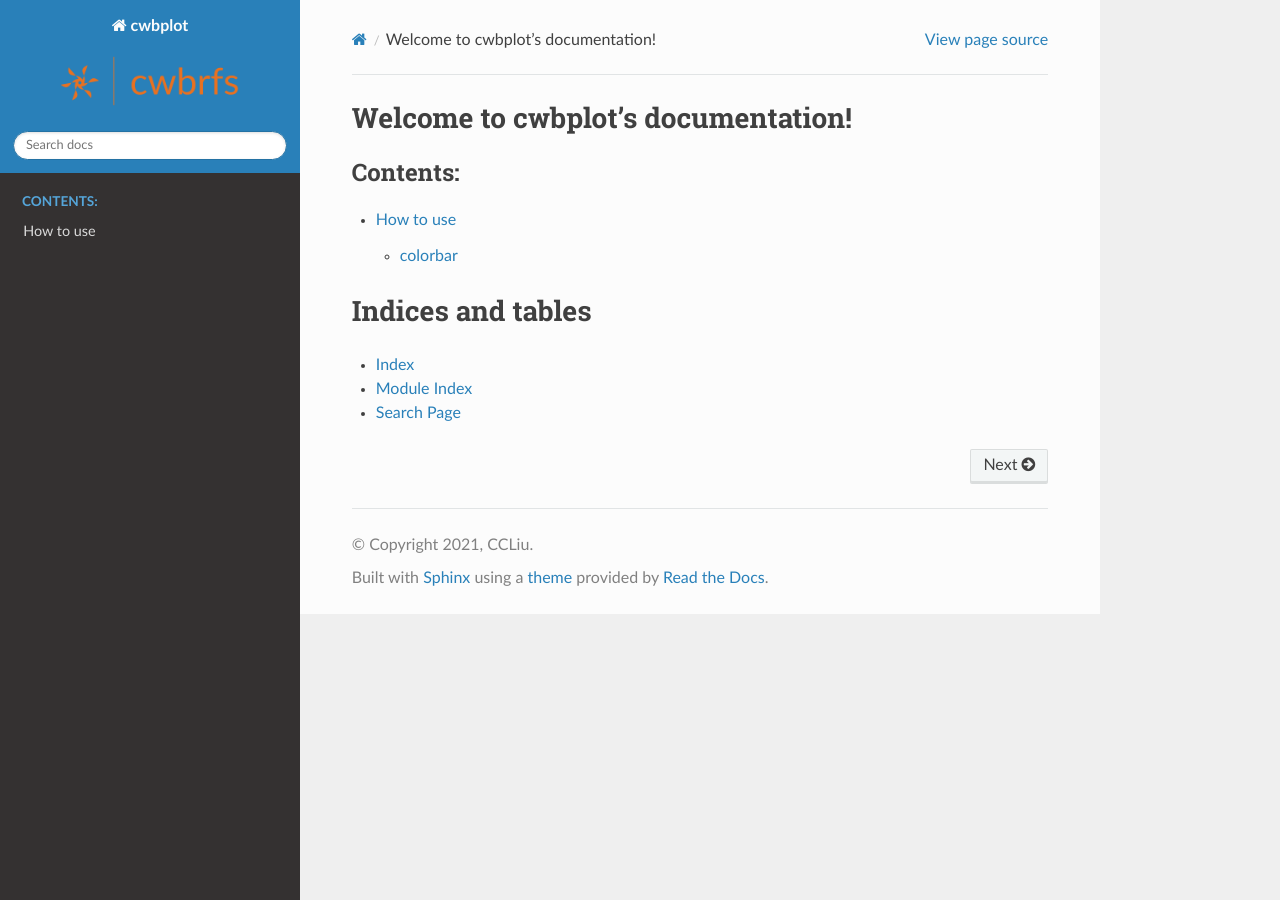
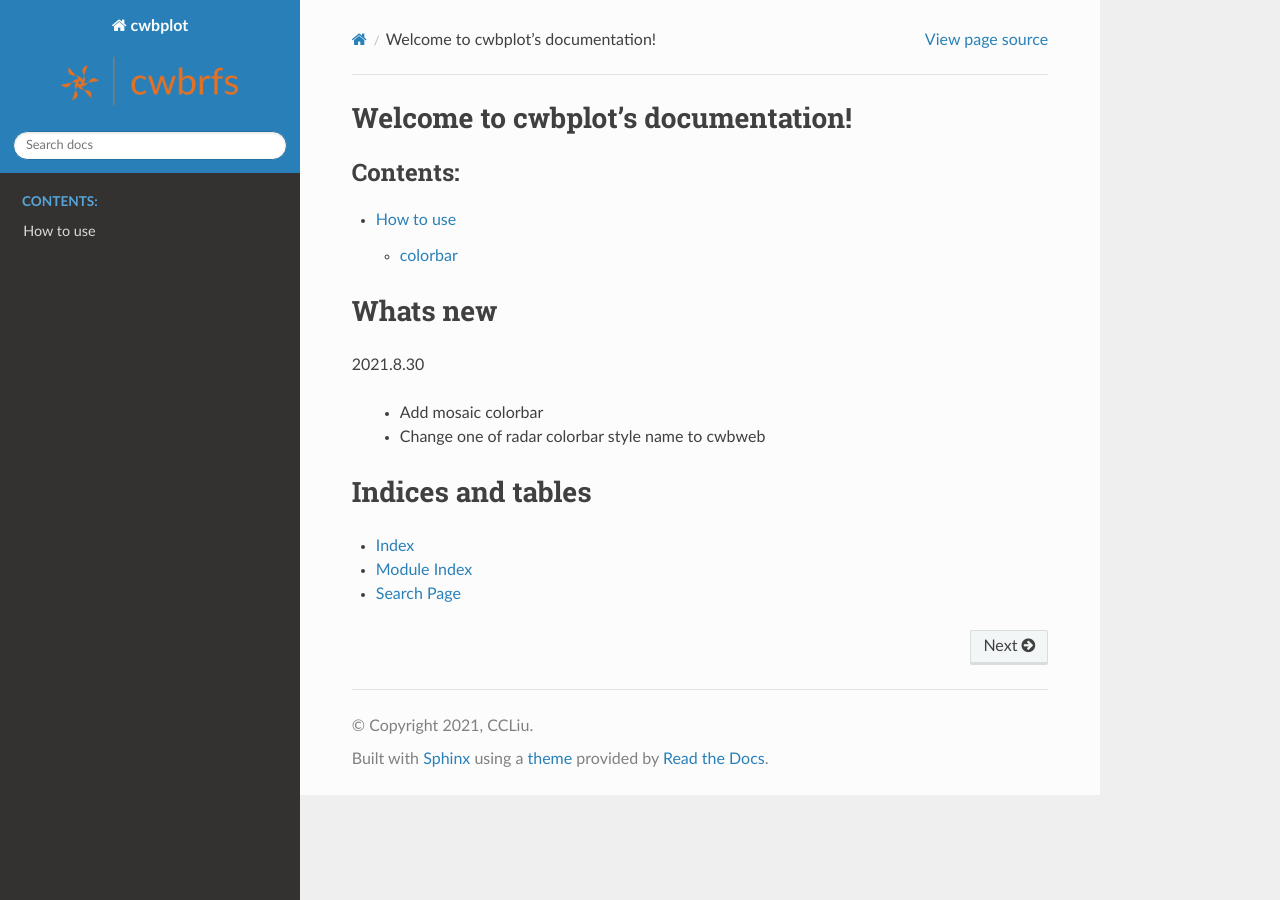
Before and after one commit to Liu-CWB/cwbplot, a Sphinx documentation site: the page built from docs/source/index.rst, in a window 1280 px wide. Built offline with Sphinx 7.4.7 and the Read the Docs theme 2.0.0, drawn with Linux system fonts in a browser that asks for light colours.

Commit message:
Update index.rst

```diff
--- a/docs/source/index.rst
+++ b/docs/source/index.rst
@@ -12,7 +12,13 @@ Welcome to cwbplot's documentation!
 
    ./use_example
 
+Whats new
+=========
+2021.8.30
 
+    * Add mosaic colorbar
+
+    * Change one of radar colorbar style name to cwbweb
 
 Indices and tables
 ==================
```
